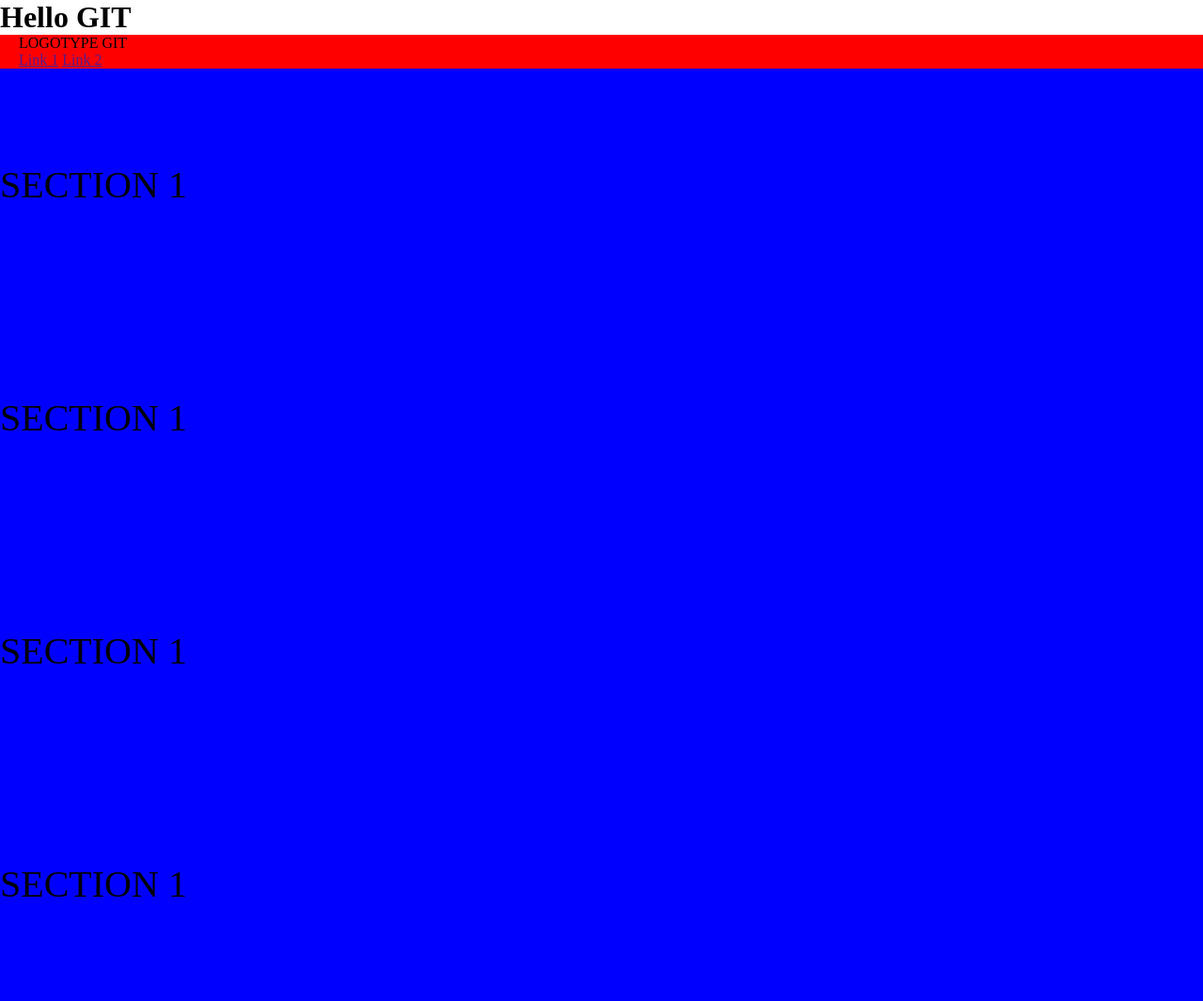
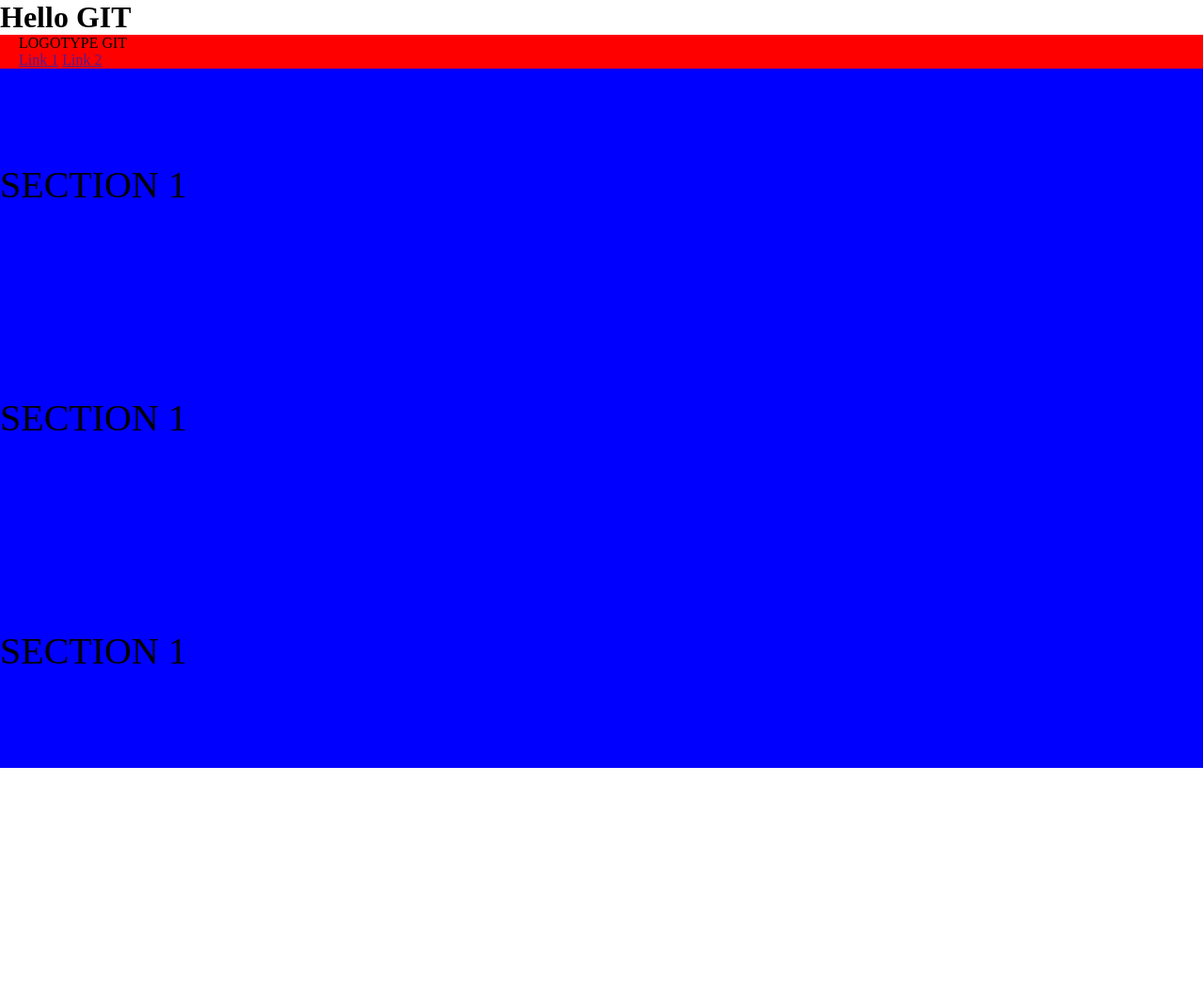
Before and after one commit to petrov-hillel/hillel-12-02, a plain HTML site: page index.html in a window 1280 px wide. Shown: the whole page at 94% size. After the commit the page ends 817 px from the top, so only its background shows below. Drawn offline with Linux system fonts and the light colour scheme.

Commit message:
remoed section

```diff
--- a/index.html
+++ b/index.html
@@ -39,11 +39,6 @@
             SECTION 1
         </div>
     </section>
-    <section>
-        <div class="container">
-            SECTION 1
-        </div>
-    </section>
 </main>
 
 </body>
--- a/js/script.js
+++ b/js/script.js
@@ -2,6 +2,3 @@ console.log('HELLO GIT')
 console.log('HELLO GIT')
 console.log('HELLO GIT')
 console.log('HELLO GIT')
-console.log('HELLO GIT')
-console.log('HELLO GIT')
-console.log('HELLO GIT')
```
